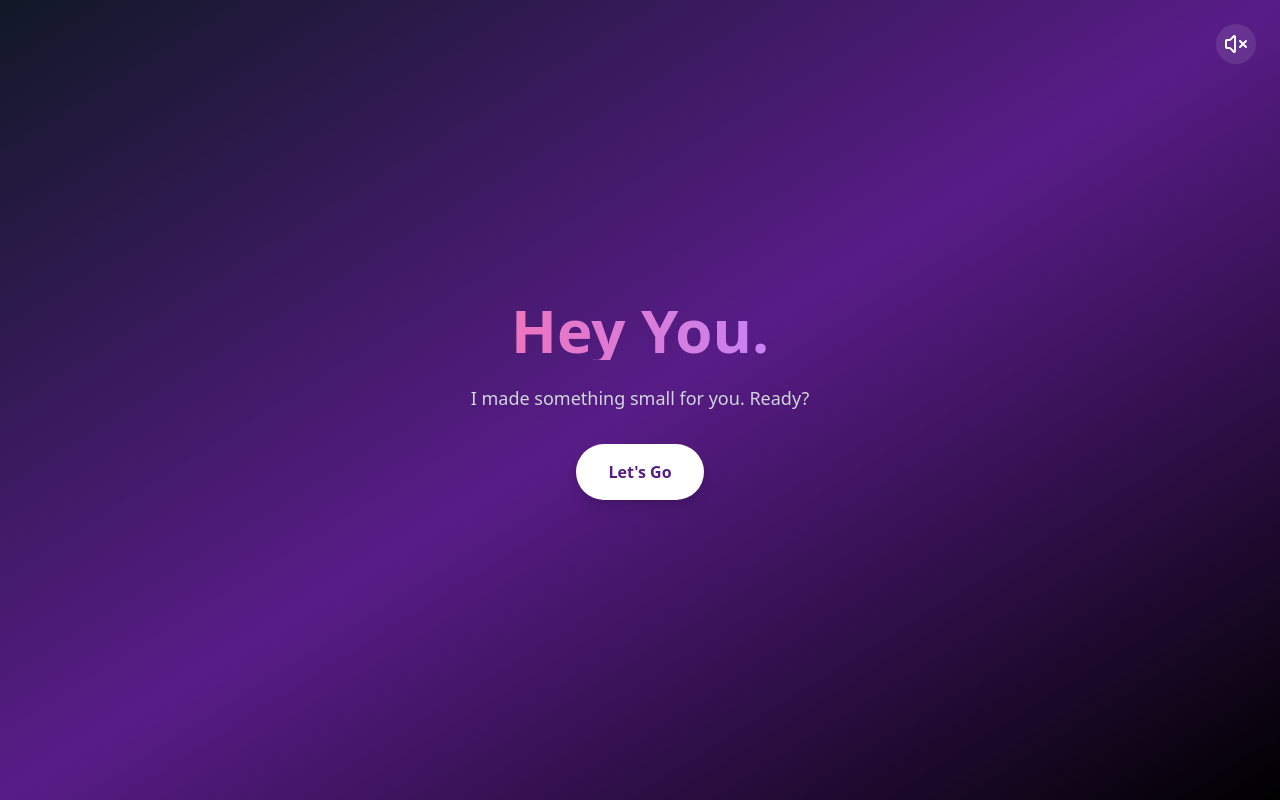
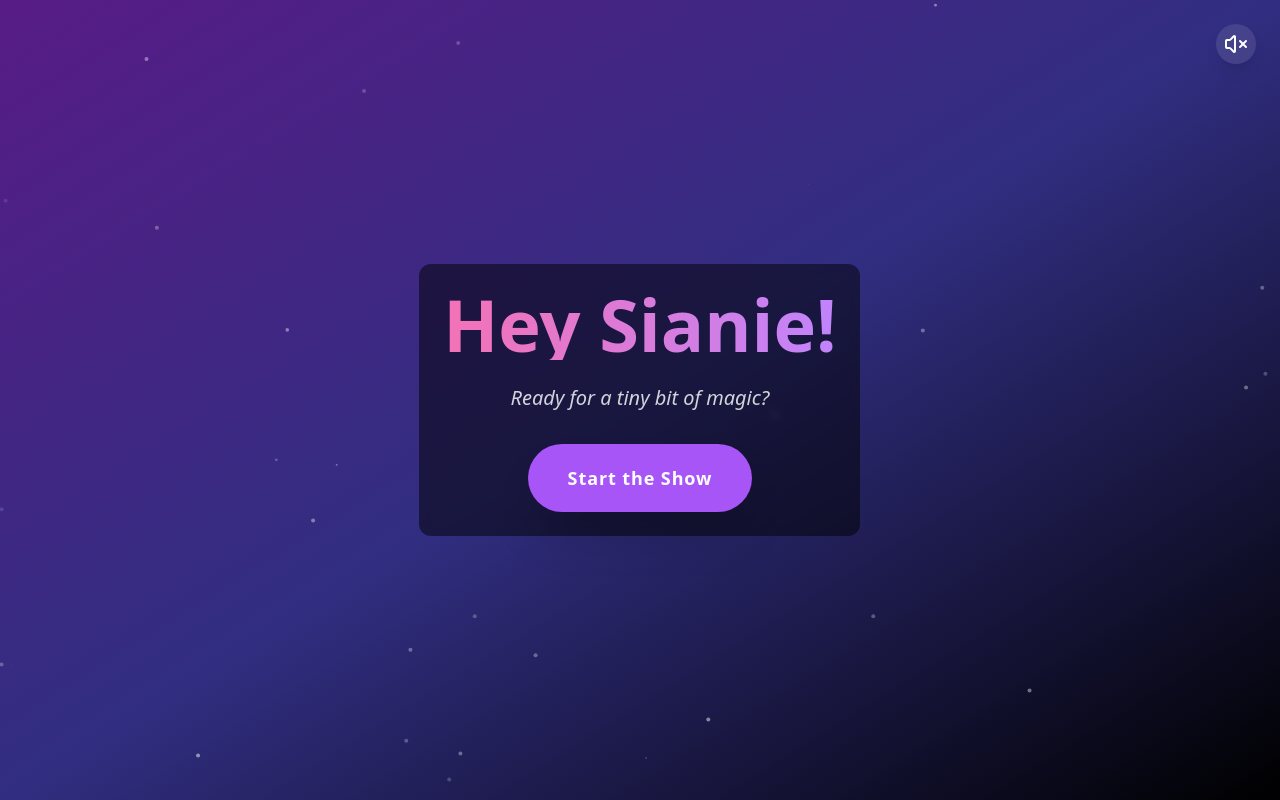
Before and after one commit to LowkeyIsHim/Sianie, a Next.js app: page / in a window 1280 px wide. Built offline with nearby package versions, Linux system fonts and the light colour scheme.

Commit message:
Update page.js

```diff
--- a/app/page.js
+++ b/app/page.js
@@ -1,94 +1,135 @@
 "use client";
-import { useState, useRef, useEffect } from "react";
+import { useState, useRef, useEffect, useCallback } from "react";
 import { motion, AnimatePresence } from "framer-motion";
 import confetti from "canvas-confetti";
-import { Volume2, VolumeX, Heart } from "lucide-react";
+import { Volume2, VolumeX, Heart, MonitorPlay, Moon, Brain, Flame } from "lucide-react";
+import Particles from "react-tsparticles";
+import { loadSlim } from "tsparticles-slim"; // To keep the file size down
 
-// --- CONTENT CONFIGURATION ---
+// --- CONFIGURATION ---
 const slides = [
   {
-    text: "To the girl who prizes sleep above all else...",
-    sub: "(I know you'd probably rather be napping right now)",
+    text: "This site is dedicated to a certified genius and hottie.",
+    sub: "You know... the kind that tries to play it cool, but is secretly running the world.",
   },
   {
-    text: "To the movie buff who is way too smart for her own good...",
-    sub: "Seriously, your brain is as dangerous as your looks.",
+    text: "For the girl who has her contact saved as ❀𝕯𝖋𝖜_𝖘𝖎𝖆𝖓𝖎𝖊❀",
+    sub: "Only the best for my twin sister (used to be babe) Sianie. That name is *fire*.",
   },
   {
-    text: "To the future nurse...",
-    sub: "You're going to save lives and look absolutely fire in scrubs.",
+    text: "And for the future nurse who's going to save lives...",
+    sub: "You have the most beautiful brain and heart for it. Seriously, don't forget that.",
   },
   {
-    text: "I just wanted to make something special for you...",
-    sub: "Because you impress me every single day.",
+    text: "I hope this makes your day a little brighter...",
+    sub: "Just a reminder that you impress me with your hustle, humor, and general existence.",
   },
 ];
 
+const particlesInit = async (main) => {
+  await loadSlim(main);
+};
+
+// Particle settings for a busy, twinkling purple background
+const particleConfig = {
+  particles: {
+    number: { value: 50, density: { enable: true, value_area: 800 } },
+    color: { value: "#ffffff" },
+    shape: { type: "circle" },
+    opacity: { value: 0.5, random: true, anim: { enable: false } },
+    size: { value: 2, random: true, anim: { enable: true, speed: 40, size_min: 0.1, sync: false } },
+    line_linked: { enable: false },
+    move: { enable: true, speed: 1, direction: "none", random: false, straight: false, out_mode: "out", bounce: false },
+  },
+  interactivity: {
+    detect_on: "canvas",
+    events: { onhover: { enable: true, mode: "repulse" }, onclick: { enable: true, mode: "push" }, resize: true },
+    modes: { repulse: { distance: 100, duration: 0.4 } },
+  },
+  retina_detect: true,
+};
+
+// --- MAIN COMPONENT ---
 export default function Home() {
-  const [step, setStep] = useState(0); // 0: Start, 1: Slides, 2: Interaction, 3: Final
+  const [step, setStep] = useState(0); // 0: Start, 1: Slides, 2: Stats, 3: Interaction, 4: Final
   const [slideIndex, setSlideIndex] = useState(0);
   const [isPlaying, setIsPlaying] = useState(false);
   const audioRef = useRef(null);
   const [noBtnPosition, setNoBtnPosition] = useState({ x: 0, y: 0 });
 
-  // Handle Music Toggle
+  // 1. MUSIC CONTROL (FIXED)
   const toggleMusic = () => {
     if (audioRef.current) {
       if (isPlaying) {
         audioRef.current.pause();
       } else {
+        // We ensure play is called only after user interaction starts the whole process
         audioRef.current.play().catch((e) => console.log("Audio play failed", e));
       }
       setIsPlaying(!isPlaying);
     }
   };
 
-  // Start the experience
   const handleStart = () => {
-    setStep(1);
+    setStep(1); // Move to Slides
     if (audioRef.current) {
-      audioRef.current.volume = 0.4;
+      audioRef.current.volume = 0.5;
       audioRef.current.play().catch((e) => console.log("Audio play failed", e));
       setIsPlaying(true);
     }
   };
 
-  // Move to next slide
+  // 2. SLIDESHOW LOGIC
   const nextSlide = () => {
     if (slideIndex < slides.length - 1) {
       setSlideIndex(slideIndex + 1);
     } else {
-      setStep(2); // Go to interactive question
+      setStep(2); // Go to Stat Card
     }
   };
 
-  // Runaway Button Logic
+  // 3. STAT CARD LOGIC (New Step)
+  const handleStatCardDone = () => {
+    setStep(3); // Go to interactive question
+  };
+
+  // 4. RUNAWAY BUTTON
   const moveNoButton = () => {
-    const x = Math.random() * 200 - 100; // Random move X
-    const y = Math.random() * 200 - 100; // Random move Y
+    // Keep it centered but give a little wiggle room
+    const x = Math.random() * 80 - 40;
+    const y = Math.random() * 80 - 40;
     setNoBtnPosition({ x, y });
   };
 
-  // Final Success State
+  // 5. FINAL SUCCESS
   const handleYes = () => {
-    setStep(3);
+    setStep(4);
     confetti({
-      particleCount: 150,
-      spread: 70,
+      particleCount: 200,
+      spread: 100,
       origin: { y: 0.6 },
-      colors: ["#ff0000", "#ffa500", "#ffffff"],
+      colors: ["#6B46C1", "#E9D8FD", "#FF69B4", "#ffffff"], // Purples and Pink/White
     });
   };
 
+  // --- RENDERING ---
   return (
-    <main className="flex min-h-screen flex-col items-center justify-center bg-gradient-to-br from-gray-900 via-purple-900 to-black text-white overflow-hidden p-4 relative">
+    <main className="flex min-h-screen flex-col items-center justify-center bg-gray-900 text-white relative overflow-hidden p-4">
 
-      {/* Background Audio - Replace src with a link to her favorite song if you have one hosted, or put a file in public/ */}
-      <audio ref={audioRef} loop src="https://assets.mixkit.co/music/preview/mixkit-romantic-moment-140.mp3" />
+      {/* Dynamic Background */}
+      <Particles
+        id="tsparticles"
+        init={particlesInit}
+        options={particleConfig}
+        className="absolute inset-0 z-0 bg-gradient-to-br from-purple-900 via-indigo-900 to-black"
+      />
+
+      {/* Background Audio - Put your MP3 in the public folder */}
+      <audio ref={audioRef} loop src="/song.mp3" />
 
       {/* Music Control Top Right */}
       <div className="absolute top-6 right-6 z-50">
-        <button onClick={toggleMusic} className="p-2 bg-white/10 rounded-full hover:bg-white/20 transition">
+        <button onClick={toggleMusic} className="p-2 bg-white/10 rounded-full hover:bg-white/30 transition shadow-lg">
           {isPlaying ? <Volume2 size={24} /> : <VolumeX size={24} />}
         </button>
       </div>
@@ -99,20 +140,21 @@ export default function Home() {
         {step === 0 && (
           <motion.div
             key="intro"
-            initial={{ opacity: 0, y: 20 }}
-            animate={{ opacity: 1, y: 0 }}
-            exit={{ opacity: 0, y: -20 }}
-            className="text-center"
+            initial={{ opacity: 0, scale: 0.8 }}
+            animate={{ opacity: 1, scale: 1 }}
+            exit={{ opacity: 0, scale: 0.8 }}
+            transition={{ duration: 0.5 }}
+            className="text-center z-10 p-6 bg-black/50 backdrop-blur-sm rounded-xl"
           >
-            <h1 className="text-4xl md:text-6xl font-bold mb-6 bg-clip-text text-transparent bg-gradient-to-r from-pink-400 to-purple-400">
-              Hey You.
+            <h1 className="text-5xl md:text-7xl font-extrabold mb-6 bg-clip-text text-transparent bg-gradient-to-r from-pink-400 to-purple-400">
+              Hey Sianie!
             </h1>
-            <p className="text-gray-300 mb-8 text-lg">I made something small for you. Ready?</p>
+            <p className="text-gray-300 mb-8 text-xl italic">Ready for a tiny bit of magic?</p>
             <button
               onClick={handleStart}
-              className="px-8 py-4 bg-white text-purple-900 font-bold rounded-full shadow-lg hover:scale-105 transition transform"
+              className="px-10 py-5 bg-purple-500 text-white font-black text-lg tracking-wider rounded-full shadow-2xl hover:scale-[1.02] active:scale-[0.98] transition transform duration-200"
             >
-              Let's Go
+              Start the Show
             </button>
           </motion.div>
         )}
@@ -121,50 +163,77 @@ export default function Home() {
         {step === 1 && (
           <motion.div
             key="slides"
-            initial={{ opacity: 0, x: 100 }}
-            animate={{ opacity: 1, x: 0 }}
-            exit={{ opacity: 0, x: -100 }}
-            className="max-w-xl text-center"
+            initial={{ opacity: 0, y: 50 }}
+            animate={{ opacity: 1, y: 0 }}
+            exit={{ opacity: 0, y: -50 }}
+            transition={{ type: "spring", stiffness: 100, duration: 0.8 }}
+            className="max-w-2xl text-center z-10 p-8 bg-black/50 backdrop-blur-md rounded-2xl border border-purple-500/30"
           >
             <motion.div
               key={slideIndex} // Re-renders animation on index change
-              initial={{ opacity: 0, y: 20 }}
+              initial={{ opacity: 0, y: 30 }}
               animate={{ opacity: 1, y: 0 }}
-              transition={{ duration: 0.5 }}
+              transition={{ duration: 0.6 }}
             >
-              <h2 className="text-3xl md:text-5xl font-bold mb-6 leading-tight">
+              <h2 className="text-4xl md:text-6xl font-bold mb-4 leading-snug text-pink-300">
                 {slides[slideIndex].text}
               </h2>
-              <p className="text-xl text-pink-300 mb-10 italic">
+              <p className="text-xl text-gray-200 mb-10 italic">
                 {slides[slideIndex].sub}
               </p>
             </motion.div>
 
             <button
               onClick={nextSlide}
-              className="mt-8 px-6 py-3 border border-white/30 rounded-full hover:bg-white/10 transition"
+              className="mt-8 px-8 py-4 bg-purple-600 text-white rounded-full hover:bg-purple-500 transition shadow-lg"
             >
-              {slideIndex === slides.length - 1 ? "Keep Going..." : "Next"}
+              {slideIndex === slides.length - 1 ? "Next Surprise..." : "Read the next one"}
             </button>
           </motion.div>
         )}
 
-        {/* STEP 2: THE TRAP */}
+        {/* STEP 2: STAT CARD (New Step) */}
         {step === 2 && (
+            <motion.div
+                key="stats"
+                initial={{ opacity: 0, rotateY: 90 }}
+                animate={{ opacity: 1, rotateY: 0 }}
+                exit={{ opacity: 0, scale: 0.5 }}
+                transition={{ type: "spring", stiffness: 100 }}
+                className="max-w-md w-full text-center z-10 p-8 bg-black/60 backdrop-blur-lg rounded-2xl border-4 border-purple-500 shadow-2xl"
+            >
+                <h2 className="text-3xl font-bold mb-6 text-pink-400">Sianie's Official Stats Card</h2>
+                <StatItem icon={Brain} title="Intelligence" value="Level: 99 (Max)" color="text-yellow-400" />
+                <StatItem icon={Flame} title="Hottie Meter" value="Setting: Overload" color="text-red-400" />
+                <StatItem icon={MonitorPlay} title="Movie Consumption" value="Status: Professional" color="text-blue-400" />
+                <StatItem icon={Moon} title="Sleep Mastery" value="Rank: Grand Master" color="text-gray-300" />
+
+                <button
+                    onClick={handleStatCardDone}
+                    className="mt-8 px-10 py-4 bg-purple-500 text-white font-bold rounded-full hover:bg-purple-400 transition transform duration-200"
+                >
+                    Continue to Final Question
+                </button>
+            </motion.div>
+        )}
+
+
+        {/* STEP 3: THE TRAP (Interaction) */}
+        {step === 3 && (
           <motion.div
             key="trap"
-            initial={{ scale: 0.8, opacity: 0 }}
+            initial={{ scale: 0.5, opacity: 0 }}
             animate={{ scale: 1, opacity: 1 }}
             exit={{ opacity: 0 }}
-            className="text-center"
+            className="text-center z-10 p-6 bg-black/50 backdrop-blur-md rounded-xl"
           >
-            <h2 className="text-3xl font-bold mb-8">One important question...</h2>
-            <p className="text-xl mb-8">Do you think I'm kinda cool?</p>
+            <h2 className="text-4xl font-extrabold mb-8 text-pink-400">Last challenge...</h2>
+            <p className="text-2xl mb-12">Am I still your favorite twin sister (used to be babe) to chat with?</p>
 
             <div className="flex gap-4 justify-center items-center relative h-32 w-full max-w-md mx-auto">
               <button
                 onClick={handleYes}
-                className="px-8 py-3 bg-green-500 hover:bg-green-600 rounded-xl font-bold text-white shadow-lg z-10"
+                className="px-8 py-4 bg-purple-600 hover:bg-purple-700 rounded-xl font-bold text-white shadow-2xl z-10 text-lg"
               >
                 Yes, obviously
               </button>
@@ -173,29 +242,31 @@ export default function Home() {
                 onMouseEnter={moveNoButton}
                 animate={{ x: noBtnPosition.x, y: noBtnPosition.y }}
                 transition={{ type: "spring", stiffness: 300, damping: 20 }}
-                className="px-8 py-3 bg-red-500 text-white rounded-xl font-bold absolute"
+                className="px-8 py-4 bg-red-500 text-white rounded-xl font-bold absolute shadow-lg"
               >
-                No
+                No way!
               </motion.button>
             </div>
           </motion.div>
         )}
 
-        {/* STEP 3: FINAL REVEAL */}
-        {step === 3 && (
+        {/* STEP 4: FINAL REVEAL */}
+        {step === 4 && (
           <motion.div
             key="final"
             initial={{ scale: 0.8, opacity: 0 }}
             animate={{ scale: 1, opacity: 1 }}
-            className="text-center p-6 border border-pink-500/30 bg-black/40 backdrop-blur-md rounded-2xl max-w-lg"
+            className="text-center p-8 border-4 border-pink-500/80 bg-black/60 backdrop-blur-lg rounded-3xl max-w-lg z-10 shadow-[0_0_50px_rgba(236,72,153,0.8)]"
           >
             <Heart className="w-20 h-20 text-red-500 mx-auto mb-6 animate-pulse" fill="currentColor" />
-            <h2 className="text-3xl font-bold mb-4">I knew you were smart.</h2>
-            <p className="text-lg text-gray-200 mb-6">
-              You are funny, beautiful, and honestly, you make my day better just by being in it.
+            <h2 className="text-4xl font-extrabold mb-4 bg-clip-text text-transparent bg-gradient-to-r from-yellow-300 to-pink-300">
+                Knew it! You're a pro at choosing.
+            </h2>
+            <p className="text-xl text-gray-100 mb-6">
+              You are truly one of a kind, Sianie. Funny, smart, beautiful, and going to change the world. Thank you for being you.
             </p>
             <p className="text-sm text-gray-400">
-              (Also, good luck with the Nursing studies. You're gonna crush it.)
+              (Also, seriously, go get some sleep. I know you need it.)
             </p>
           </motion.div>
         )}
@@ -204,3 +275,14 @@ export default function Home() {
     </main>
   );
 }
+
+// Helper component for the Stat Card
+const StatItem = ({ icon: Icon, title, value, color }) => (
+    <div className="flex justify-between items-center py-3 border-b border-purple-700 last:border-b-0">
+        <div className="flex items-center">
+            <Icon className={`w-6 h-6 mr-3 ${color}`} />
+            <span className="text-lg font-medium text-gray-200">{title}</span>
+        </div>
+        <span className={`text-lg font-bold ${color}`}>{value}</span>
+    </div>
+);
```
